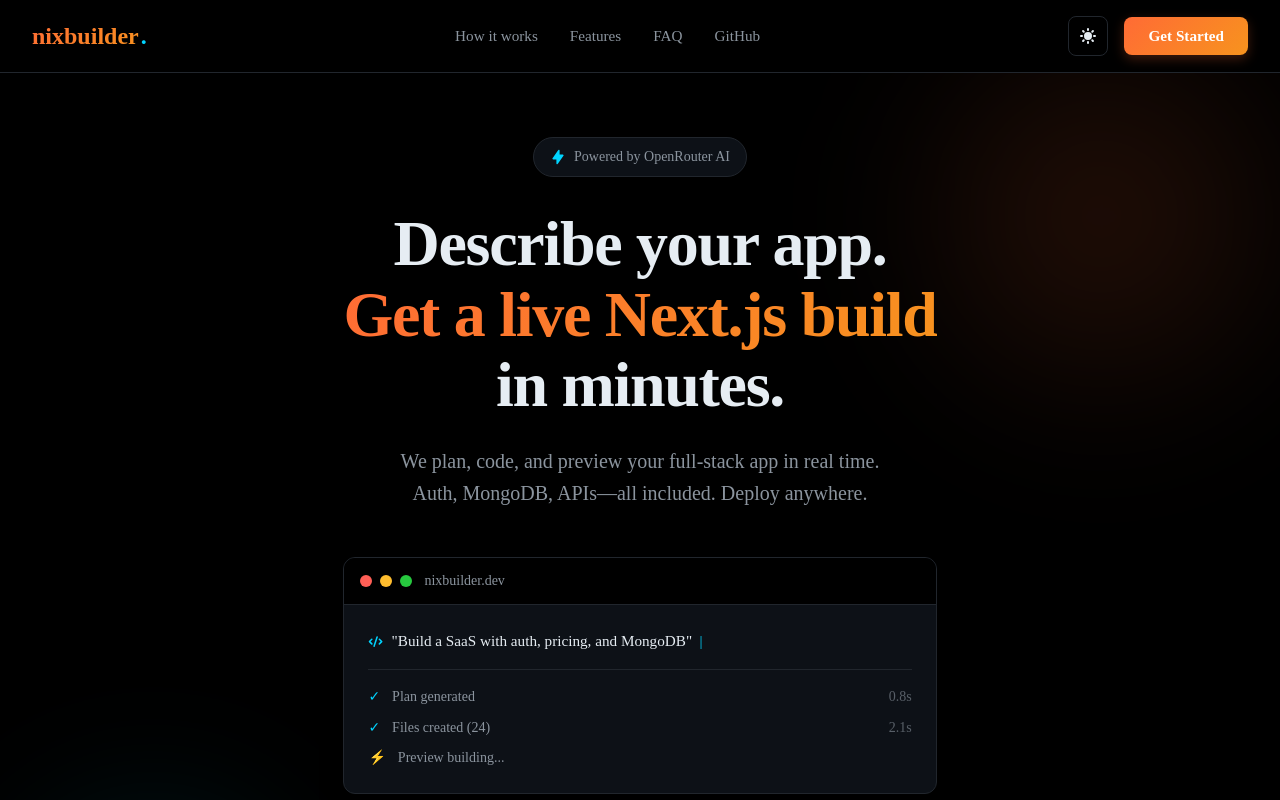
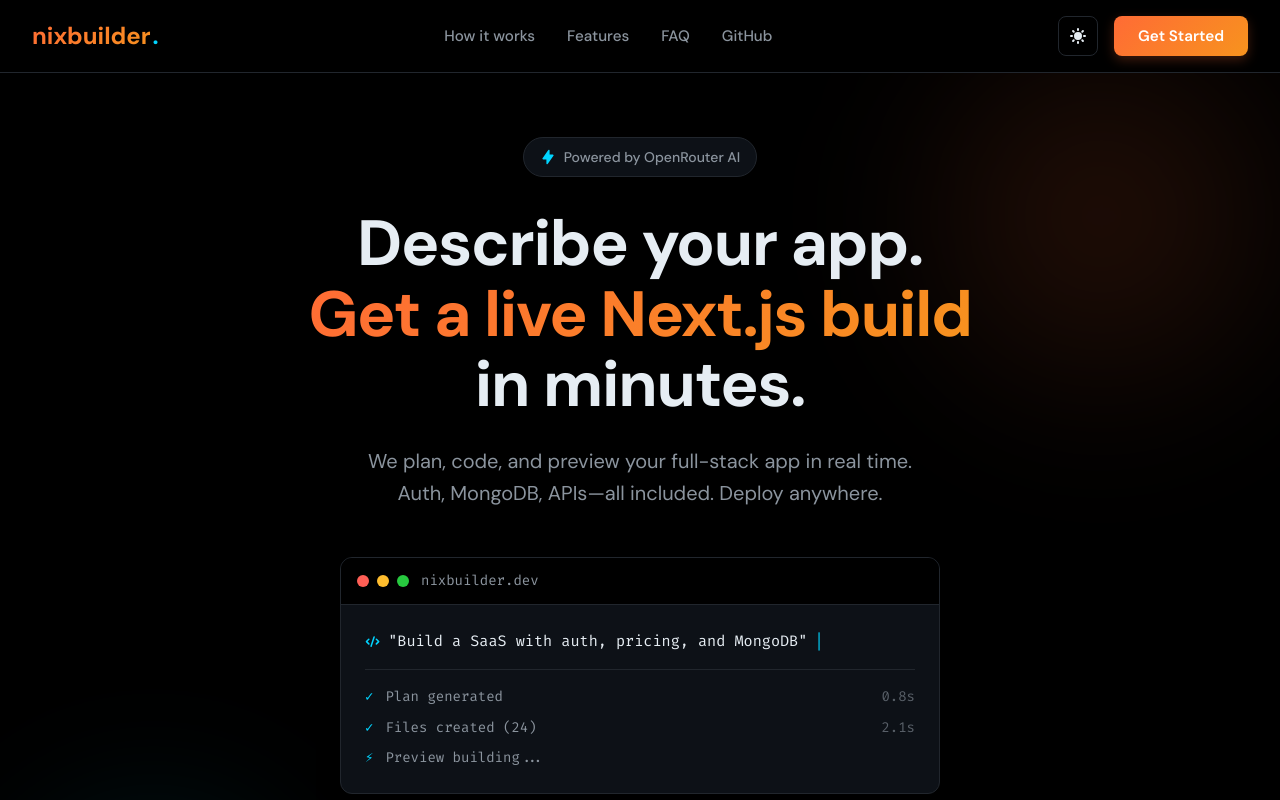
Before and after one commit to arkalal/nixbuilder, a Next.js app: page / in a window 1280 px wide. Shown: the top 800 px of the page. Built offline with nearby package versions, Linux system fonts and the light colour scheme.

Commit message:
fixed issues

```diff
--- a/components/Header/Header.js
+++ b/components/Header/Header.js
@@ -51,7 +51,10 @@ export default function Header({ onAuthClick }) {
             whileTap={{ scale: 0.95 }}
             aria-label="Toggle theme"
           >
-            {theme === "dark" ? <HiSun size={20} /> : <HiMoon size={20} />}
+            <span className={styles.themeIcon} aria-hidden="true">
+              <HiSun size={20} className={styles.sun} />
+              <HiMoon size={20} className={styles.moon} />
+            </span>
           </motion.button>
 
           <motion.button
--- a/components/Header/Header.module.scss
+++ b/components/Header/Header.module.scss
@@ -76,6 +76,29 @@
   }
 }
 
+/* Theme icon renders both sun and moon to keep SSR/CSR markup identical */
+.themeIcon {
+  position: relative;
+  display: grid;
+  place-items: center;
+}
+
+.themeIcon .sun {
+  display: none;
+}
+
+.themeIcon .moon {
+  display: block;
+}
+
+:global([data-theme="dark"]) .themeIcon .sun {
+  display: block;
+}
+
+:global([data-theme="dark"]) .themeIcon .moon {
+  display: none;
+}
+
 .authBtn {
   background: linear-gradient(135deg, var(--color-primary-start), var(--color-primary-end));
   color: white;
--- a/src/app/layout.js
+++ b/src/app/layout.js
@@ -18,12 +18,17 @@ const firaCode = Fira_Code({
 
 export const metadata = {
   title: "nixbuilder.dev - Build Full-Stack Next.js Apps with AI",
-  description: "Describe your app. Get a live Next.js build in minutes. Plan → Code → Preview on Fly.io. Auth, DB, APIs included.",
+  description:
+    "Describe your app. Get a live Next.js build in minutes. Plan → Code → Preview on Fly.io. Auth, DB, APIs included.",
 };
 
 export default function RootLayout({ children }) {
   return (
-    <html lang="en" suppressHydrationWarning>
+    <html
+      className={`${dmSans.variable} ${firaCode.variable}`}
+      lang="en"
+      suppressHydrationWarning
+    >
       <head>
         <script
           dangerouslySetInnerHTML={{
@@ -36,10 +41,8 @@ export default function RootLayout({ children }) {
           }}
         />
       </head>
-      <body className={`${dmSans.variable} ${firaCode.variable}`} suppressHydrationWarning>
-        <ThemeProvider>
-          {children}
-        </ThemeProvider>
+      <body suppressHydrationWarning>
+        <ThemeProvider>{children}</ThemeProvider>
       </body>
     </html>
   );
```
